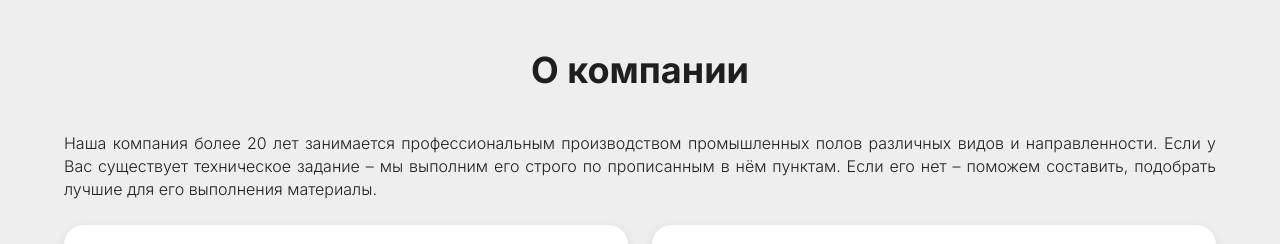
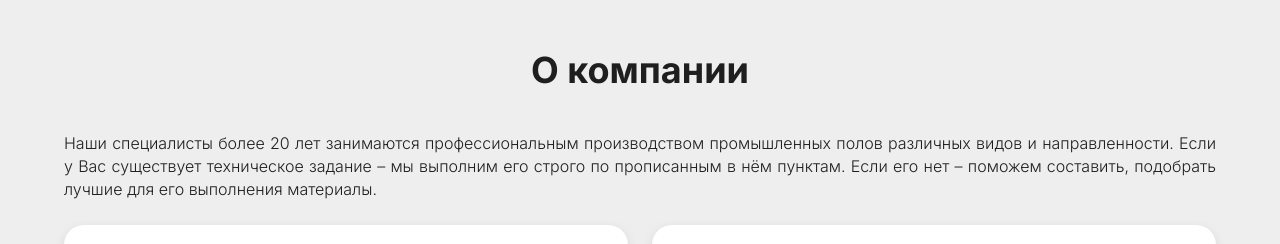
Before and after one commit to ntleek1/prompol77, a Next.js app: page / in a window 1280 px wide. Shown: the part 4480-4724 px from the top of the page. Built offline with nearby package versions, Linux system fonts and the light colour scheme; what next-yandex-metrica would draw is missing.

Commit message:
Update About.tsx

```diff
--- a/components/About/About.tsx
+++ b/components/About/About.tsx
@@ -23,8 +23,7 @@ const About = () => {
             О компании
           </Typography>
           <Typography variant="body2" mt={3}>
-Наша компания более 20 лет занимается профессиональным производством промышленных полов различных видов и направленности. Если у Вас существует техническое задание &ndash; мы выполним его строго по прописанным в нём пунктам. Если его нет &ndash; поможем составить, подобрать лучшие для его выполнения материалы.
-          </Typography>
+Наши специалисты более 20 лет занимаются профессиональным производством промышленных полов различных видов и направленности. Если у Вас существует техническое задание – мы выполним его строго по прописанным в нём пунктам. Если его нет – поможем составить, подобрать лучшие для его выполнения материалы.          </Typography>
         </Box>
 
         <Grid container spacing={{ xs: 1, md: 3 }}>
```
